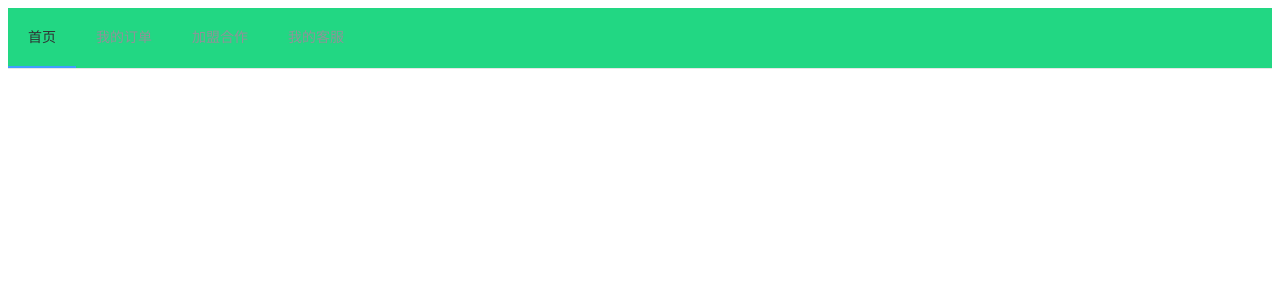
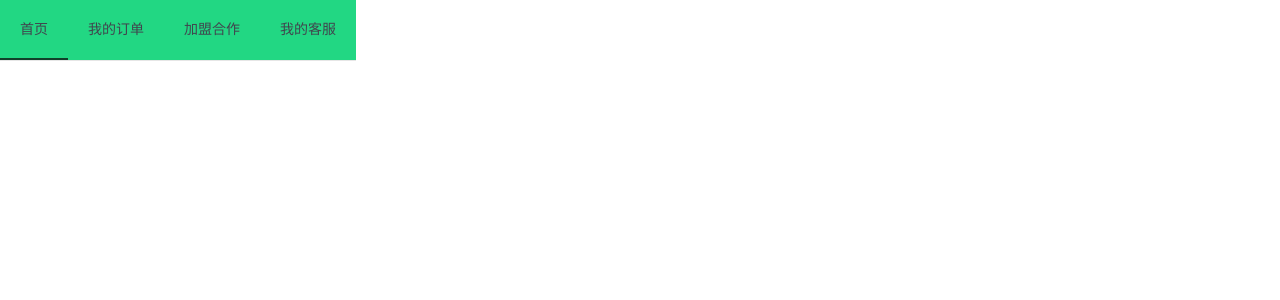
Before and after one commit to xiaolengge/GUOFENG, a Vue app in the folder web/: page / in a window 1280 px wide. Shown: the top 300 px of the page. Built offline with nearby package versions, Linux system fonts and the light colour scheme.

Commit message:
no message

```diff
--- a/web/public/index.html
+++ b/web/public/index.html
@@ -6,6 +6,12 @@
     <meta name="viewport" content="width=device-width,initial-scale=1.0">
     <link rel="icon" href="<%= BASE_URL %>chifan.ico">
     <title>chifanfan</title>
+		<style>
+			body{
+				padding: 0;
+				margin: 0;
+			}
+		</style>
   </head>
   <body>
     <div id="app">
--- a/web/src/components/Header.vue
+++ b/web/src/components/Header.vue
@@ -32,7 +32,6 @@ export default {
 	@text-color:#000;
 	.el-menu.el-menu--horizontal{
 		background-color:@header-color;
-		text-color:@text-color;
 	}
 	.el-menu--horizontal>.el-menu-item:not(.is-disabled):focus,{
 		background-color:#1aa062fa;
@@ -40,5 +39,15 @@ export default {
 	.el-menu--horizontal>.el-menu-item:not(.is-disabled):hover,{
 		background-color: #1aa062fa;
 	}
+	.el-menu--horizontal>.el-menu-item.is-active{
+			color: 000;
+			border-bottom: 2px solid #10402a;
+	}
+	.el-menu--horizontal>.el-menu-item {
+		color: #41454e;
+	}
+	.hello{
+		display: flex;
 
+	}
 </style>
```
